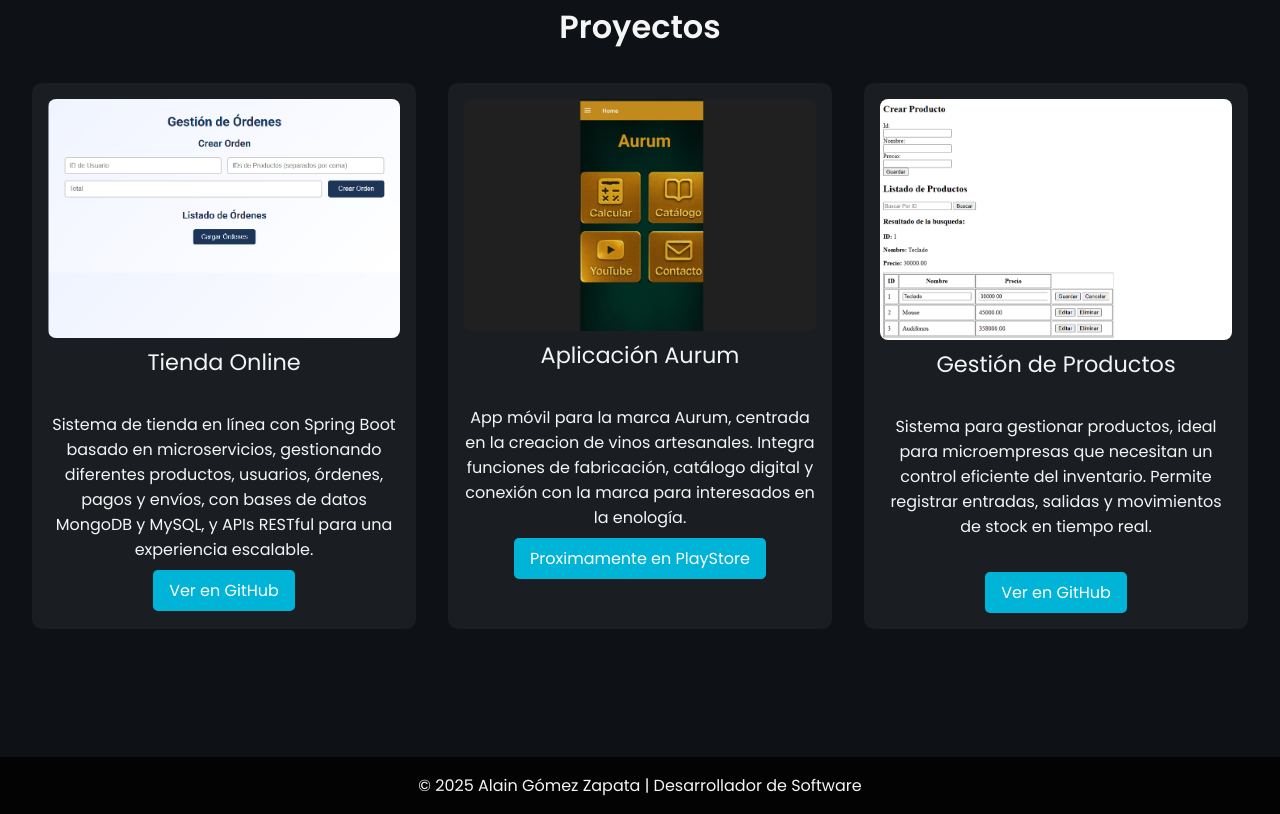
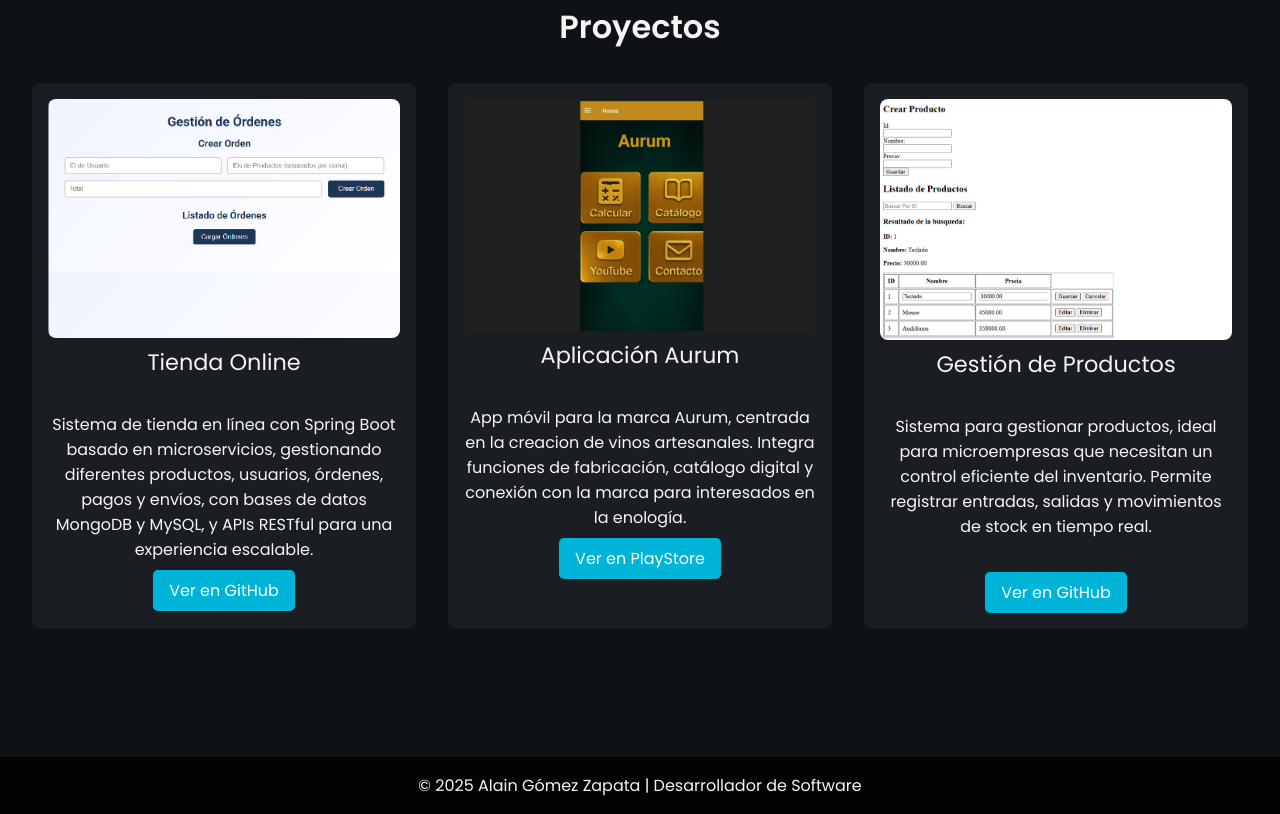
Before and after one commit to AlainGZ/PortafolioAlainGZ, a plain HTML site: page Index.html in a window 1280 px wide. Shown: the part 1801-2615 px from the top of the page. Drawn offline with Linux system fonts and the light colour scheme.

Commit message:
Se agrega link a la app en playstore

```diff
--- a/Index.html
+++ b/Index.html
@@ -82,7 +82,7 @@
         <img src="assets/proyecto2.png" alt="Proyecto 2">
         <h3>Aplicación Aurum</h3><br>
         <p>App móvil para la marca Aurum, centrada en la creacion de vinos artesanales. Integra funciones de fabricación, catálogo digital y conexión con la marca para interesados en la enología.</p>
-        <a href="" target="_blank" class="btn">Proximamente en PlayStore</a>
+        <a href="https://play.google.com/store/apps/details?id=com.app.aurum2025" target="_blank" class="btn">Ver en PlayStore</a>
       </div>
       <div class="project-card">
         <img src="assets/proyecto3.png" alt="Proyecto 3">
```
